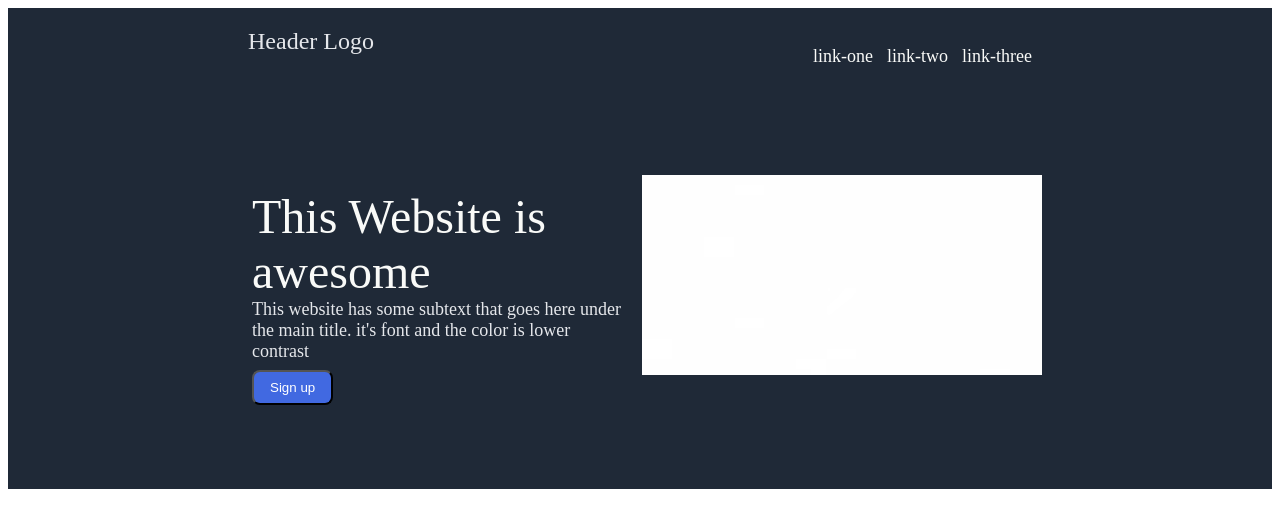
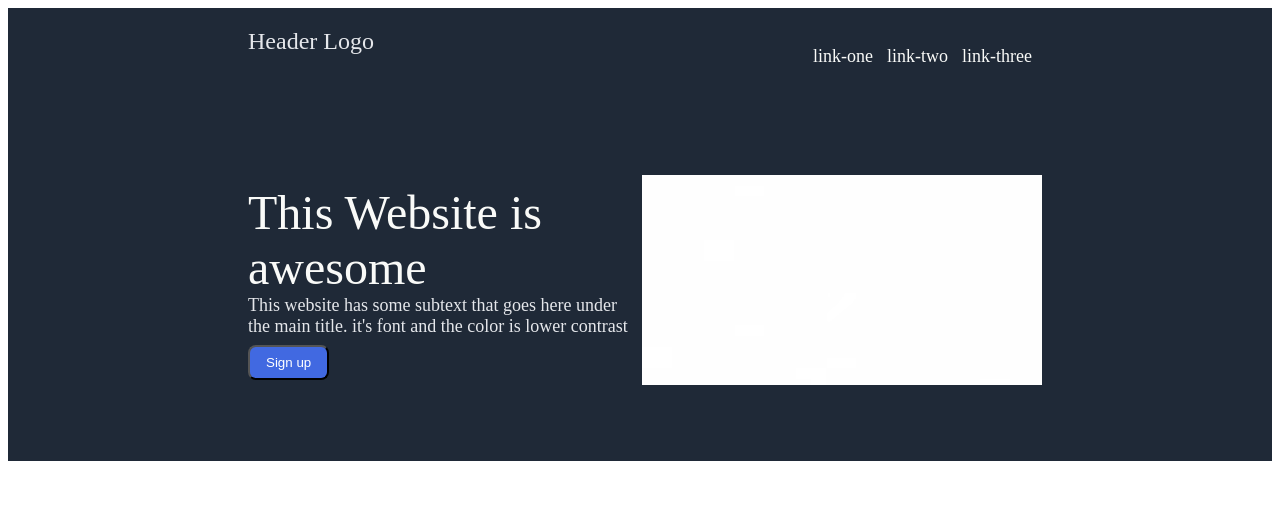
Before and after one commit to waruimoojin/Landing-page, a plain HTML site: page index.html in a window 1280 px wide. Drawn offline with Linux system fonts and the light colour scheme.

Commit message:
commit css file

```diff
--- a/style.css
+++ b/style.css
@@ -53,7 +53,7 @@ ul {
   {
 
     width: 400px;
-    height: 200px;
+    height: 210px;
   }
 
 
@@ -63,7 +63,8 @@ ul {
 .testing{
   font-size: 18px;
   color: #E5E7EB;
-  margin: 14px;
+  margin: 10px;
+
 }
 
 .text{
```
